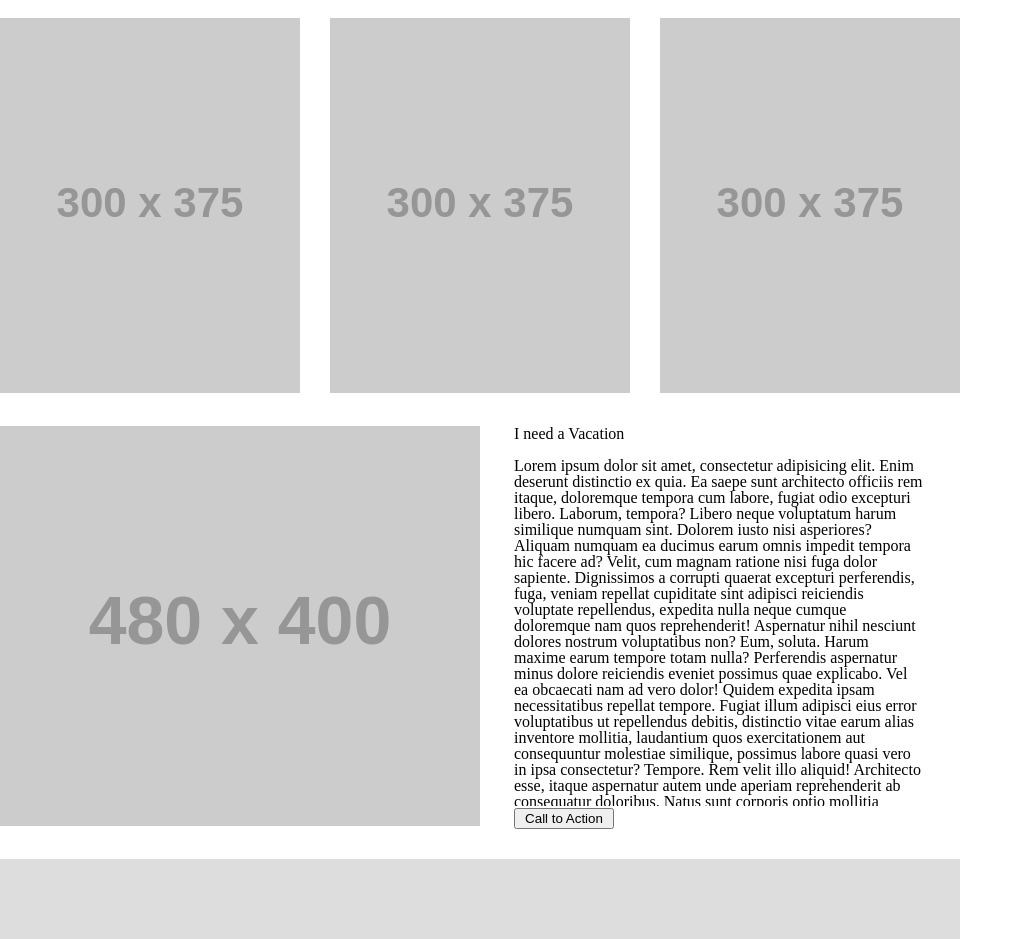
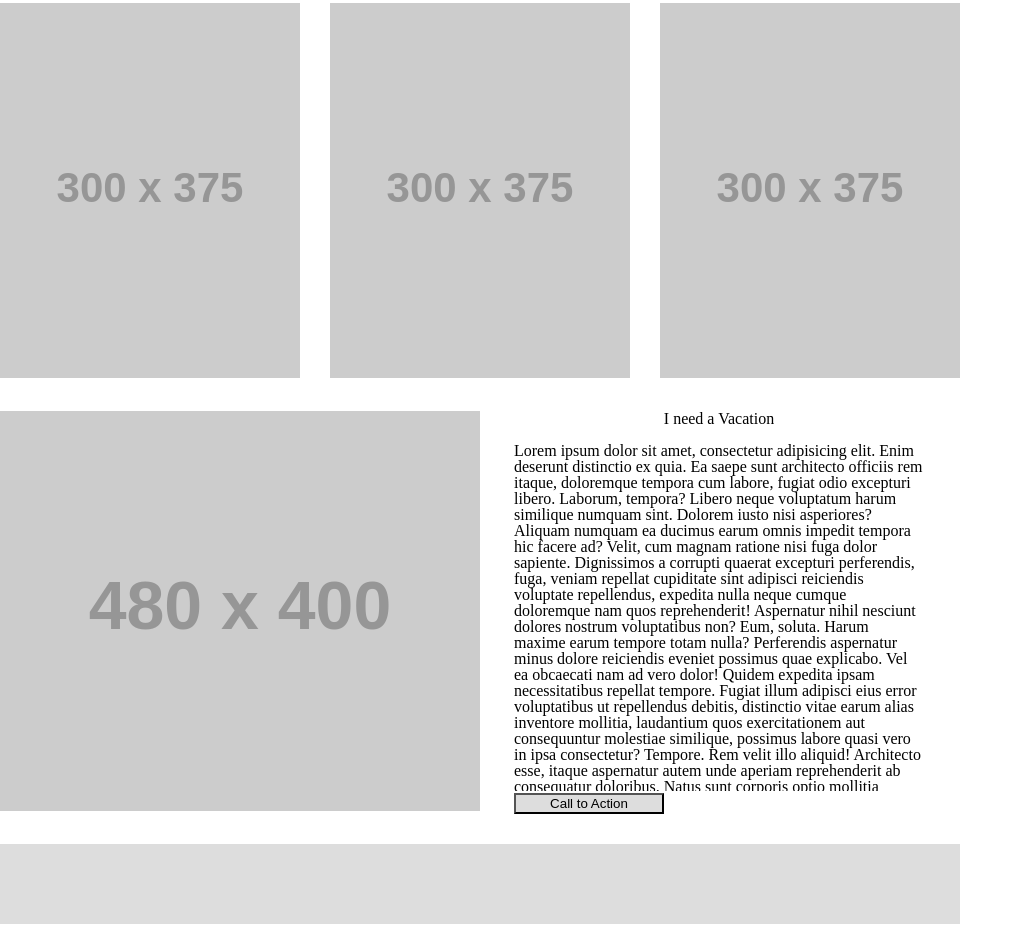
Before and after one commit to Dougie105/wireframe-exercise, a plain HTML site: page index.html in a window 1280 px wide. Shown: the part 568-1507 px from the top of the page, without its empty margins (0-1023 px from the left). Drawn offline with Linux system fonts and the light colour scheme; placeholder pictures from the web are drawn by us.

Commit message:
final touches on navbar

```diff
--- a/index.html
+++ b/index.html
@@ -36,7 +36,7 @@
       <button>Call to Action</button>
 
       <article id="scrollbar" class="bottombar">
-        <h1><strong>I need a Vacation</strong></h1><br>
+        <h1>I need a Vacation</h1><br>
         <p> Lorem ipsum dolor sit amet, consectetur adipisicing elit. Enim deserunt distinctio ex quia. Ea saepe sunt
           architecto officiis rem itaque, doloremque tempora cum labore, fugiat odio excepturi libero. Laborum, tempora?
           Libero neque voluptatum harum similique numquam sint. Dolorem iusto nisi asperiores? Aliquam numquam ea
--- a/style.css
+++ b/style.css
@@ -3,10 +3,12 @@ body{
 }
 
 nav>p{
-  display: inline-block;
   margin-left: 4em;
   margin-right: 4em;
   margin-bottom: 15px;
+  margin-top: 30px;
+  float: right;
+
 }
 
 #top{
@@ -49,6 +51,8 @@ button{
   margin-left: 30px;
   margin-top: 382px;
   width: 100px;
+  background-color: #DDD;
+  width: 150px;
 }
 
 #foot{
@@ -56,3 +60,7 @@ button{
   background-color: #DDD;
   height: 5em;
 }
+
+article>h1{
+  text-align: center;
+}
```
